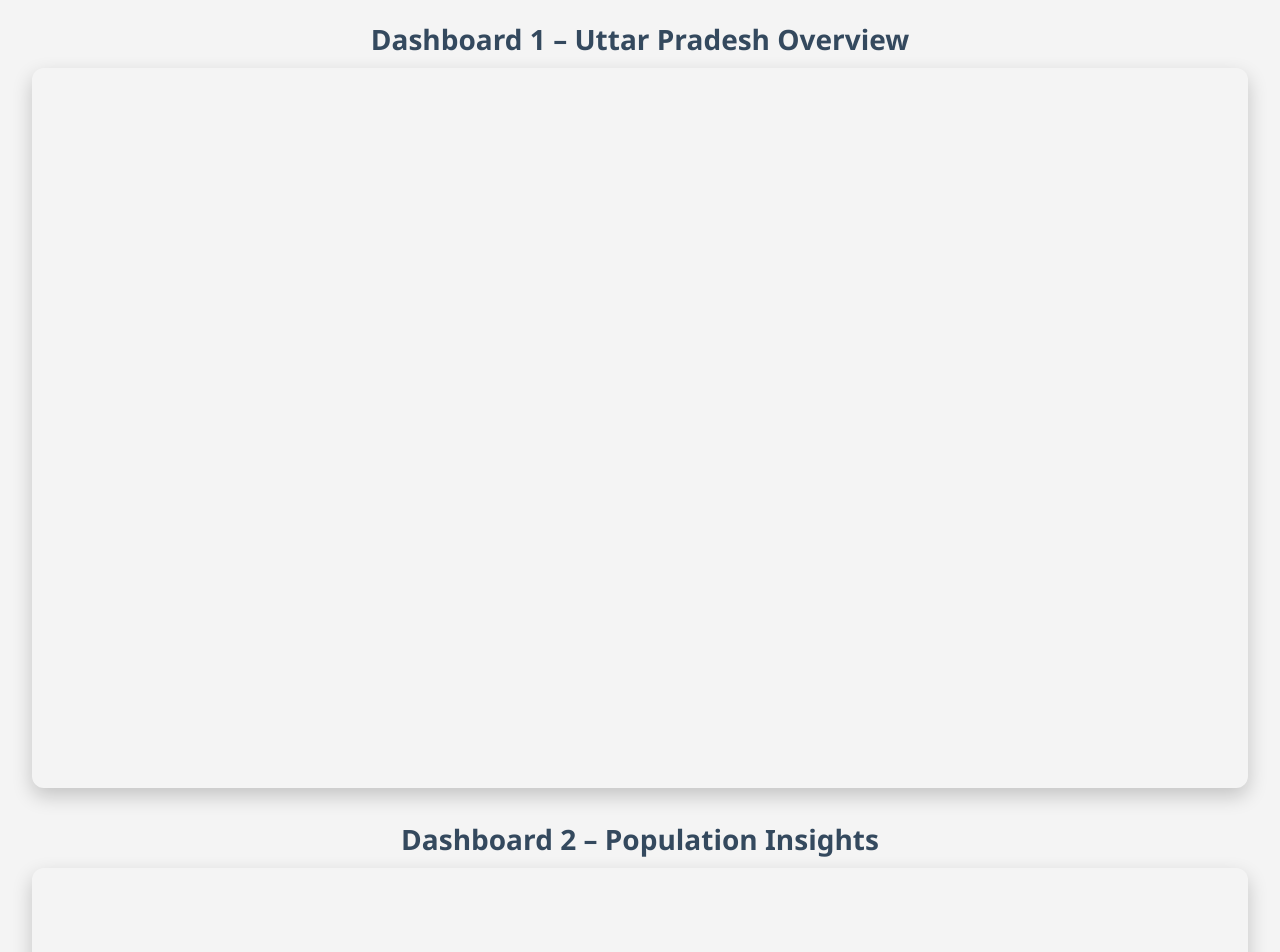
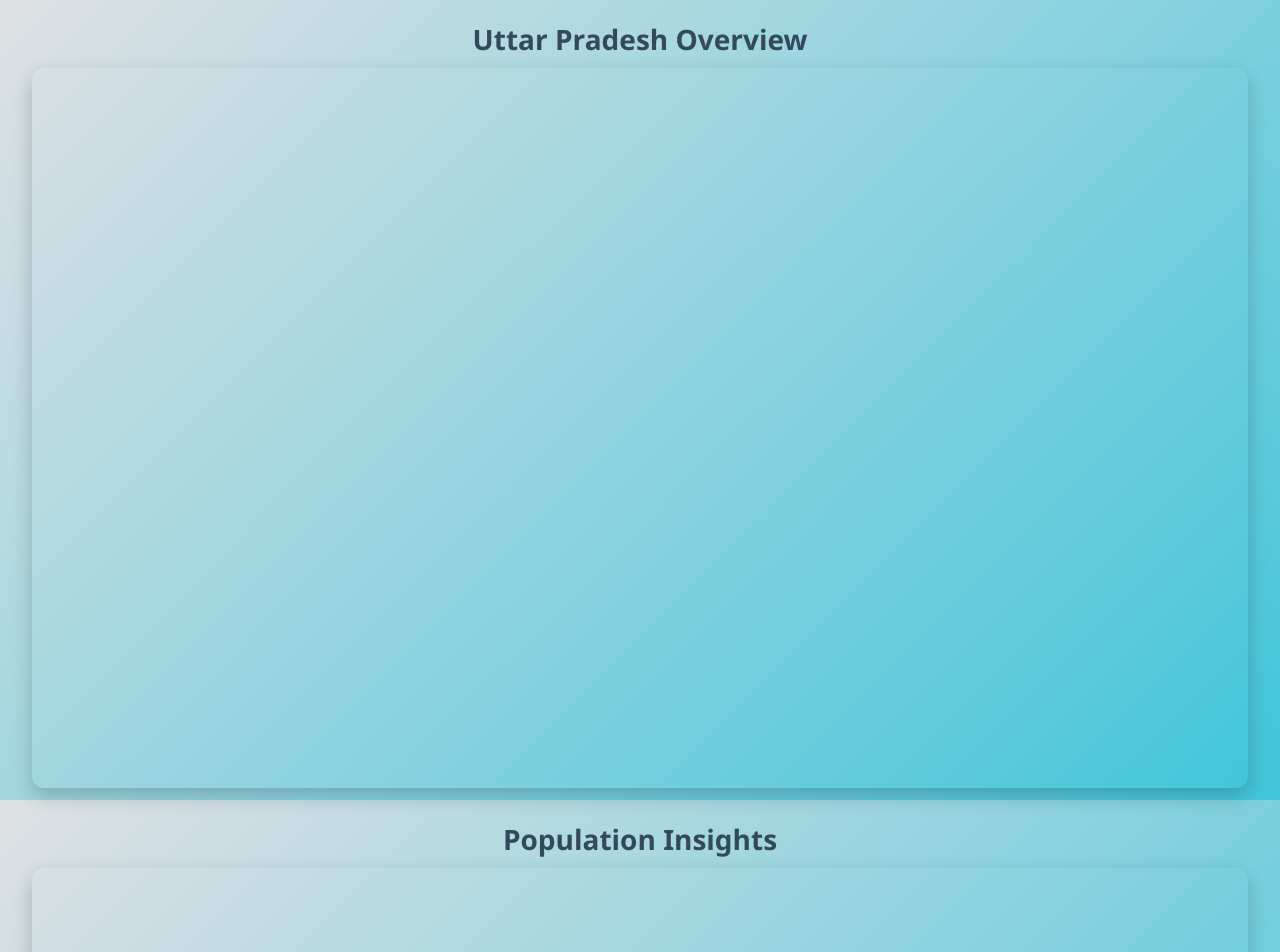
Before and after one commit to prajul-pal26/DataBase-Generator, a plain HTML site: page index.html in a window 1280 px wide. Shown: the top 952 px of the page. Drawn offline with Linux system fonts and the light colour scheme.

Commit message:
change color

```diff
--- a/index.html
+++ b/index.html
@@ -15,7 +15,10 @@
       height: 100%;
       scroll-behavior: smooth;
       font-family: 'Segoe UI', sans-serif;
-      background-color: #f4f4f4;
+
+      background: linear-gradient(135deg, #dfe1e4, #40c5da);
+      background-attachment: fixed;
+
     }
 
     h1 {
@@ -42,6 +45,7 @@
       box-shadow: 0 8px 20px rgba(0, 0, 0, 0.2);
       border-radius: 12px;
       overflow: hidden;
+
     }
 
     object.tableauViz {
@@ -60,7 +64,7 @@
 <body>
 
   <div class="section">
-    <h2>Dashboard 1 – Uttar Pradesh Overview</h2>
+    <h2>Uttar Pradesh Overview</h2>
     <div class='tableauPlaceholder' id='viz1'>
       <object class='tableauViz'>
         <param name='host_url' value='https%3A%2F%2Fpublic.tableau.com%2F'/>
@@ -80,7 +84,7 @@
   </div>
 
   <div class="section">
-    <h2>Dashboard 2 – Population Insights</h2>
+    <h2>Population Insights</h2>
     <div class='tableauPlaceholder' id='viz2'>
       <object class='tableauViz'>
         <param name='host_url' value='https%3A%2F%2Fpublic.tableau.com%2F'/>
@@ -100,7 +104,7 @@
   </div>
 
   <div class="section">
-    <h2>Dashboard 3 – District-Wise Details</h2>
+    <h2>District-Wise Details</h2>
     <div class='tableauPlaceholder' id='viz3'>
       <object class='tableauViz'>
         <param name='host_url' value='https%3A%2F%2Fpublic.tableau.com%2F'/>
```
